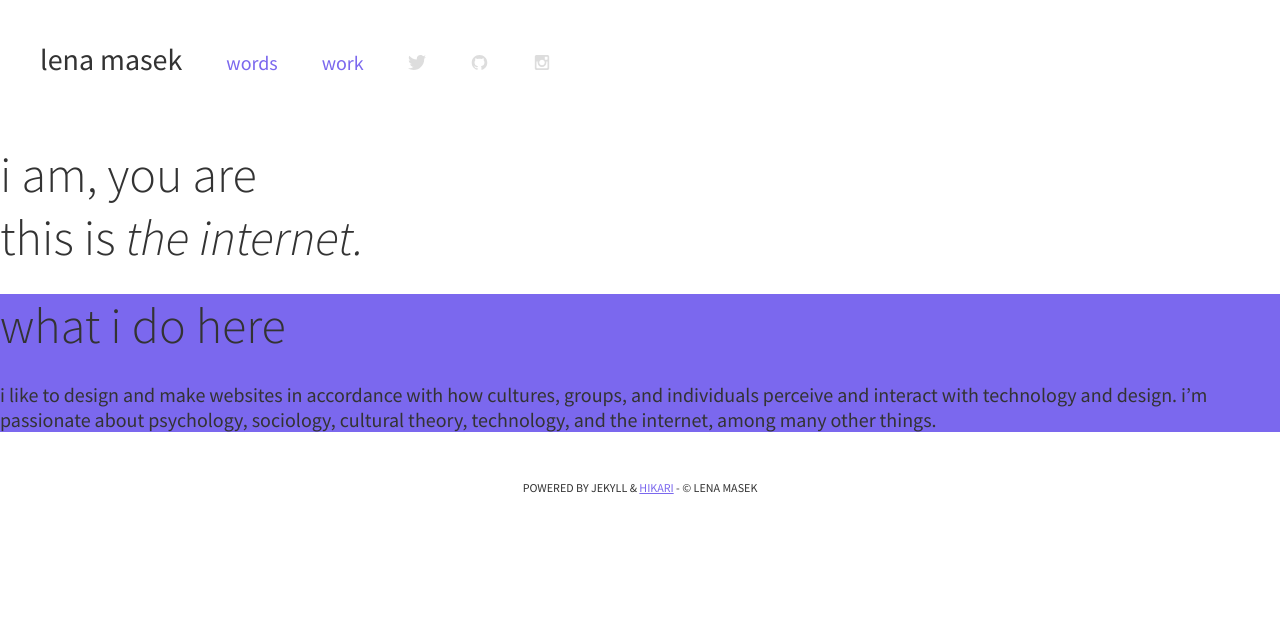
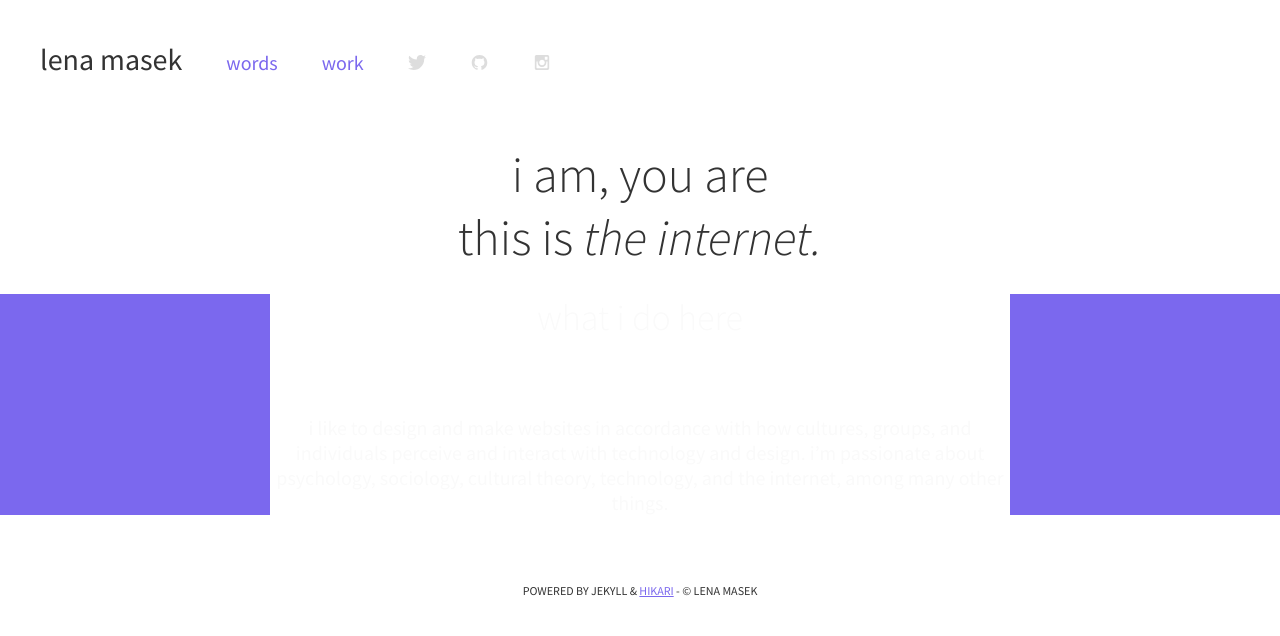
Before and after one commit to lenamasek/lenamasek.github.io, a Jekyll site: the page built from index.html, in a window 1280 px wide. Shown: the top 636 px of the page. Built offline with Jekyll 4.4.1, drawn with Linux system fonts in a browser that asks for light colours.

Commit message:
front page design

```diff
--- a/_scss/base/_global.scss
+++ b/_scss/base/_global.scss
@@ -182,7 +182,7 @@ ul.icon-nav {
 ================================================================== */
 
 
-.home {
+#home {
   text-align:center;
 }
 
@@ -198,6 +198,7 @@ button {
 
 section.what-here {
   background:$main-color;
+  color:$smoke-color;
 }
 
 
--- a/index.html
+++ b/index.html
@@ -11,12 +11,14 @@ title: Homepage
     </h1>
 
 <section class="what-here">
+	<section class="single-wrap">
 
-	 <h1 class="page-title">
-    	what i do here
-    </h1>
+		 <h1 class="page-title">
+	    	what i do here
+	    </h1>
 
-	i like to design and make websites in accordance with how cultures, groups, and individuals perceive and interact with technology and design. i’m passionate about psychology, sociology, cultural theory, technology, and the internet, among many other things.
-
+		i like to design and make websites in accordance with how cultures, groups, and individuals perceive and interact with technology and design. i’m passionate about psychology, sociology, cultural theory, technology, and the internet, among many other things.
+	</section>
+</section>
 
 </div>
```
